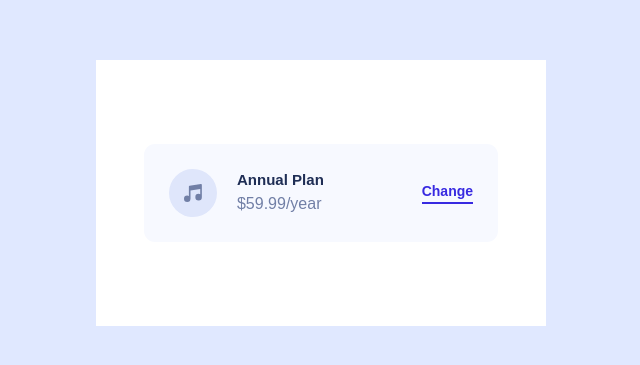
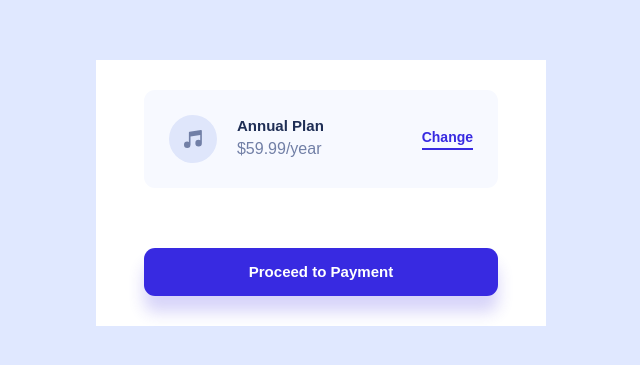
Before and after one commit to jefflangtech/order-summary-component, a plain HTML site: page index.html in a window 1280 px wide. Shown: the part 207-572 px from the top of the page, without its empty margins (319-959 px from the left). Drawn offline with Linux system fonts and the light colour scheme.

Commit message:
Completed a couple of the component items

```diff
--- a/index.html
+++ b/index.html
@@ -36,6 +36,7 @@
       </div>
       <button class="text-5 bold">Change</button>
     </div>
+    <button class="primary-cta"><span class="text-4 bold">Proceed to Payment</span></button>
 
   </main>
   <script src="./public/js/index.js"></script>
--- a/public/css/index.css
+++ b/public/css/index.css
@@ -74,6 +74,7 @@ main {
     1fr
     [content-start] clamp(17.44rem, 85%, 22.125rem) [content-end]
     1fr;
+  grid-template-rows: auto;
   /* Temporary rules */
   /* display: flex;
   justify-content: center;
@@ -84,10 +85,19 @@ main {
   color: var(--heading);
 }
 
+.primary-cta {
+  grid-column: content-start / content-end;
+  background-color: var(--primary-clr);
+  color: var(--white);
+  padding: 0.75rem;
+  border-radius: 0.69rem;
+  box-shadow: hsl(from var(--primary-clr) h s l / 0.2) 0rem 1rem 1rem;
+  /* For the temp layout */
+  align-self: center;
+}
+
 .plan-details {
   grid-column: content-start / content-end;
-  /* For the temp layout */
-  align-self: center;
   display: flex;
   flex-direction: row;
   flex-basis: 0;
@@ -110,4 +120,6 @@ main {
     color: var(--primary-clr-active);
     border-bottom: 2px solid transparent;
   }
+  /* For the temp layout */
+  align-self: center;
 }
```
Also changed, not shown: implementation-notes.txt.
